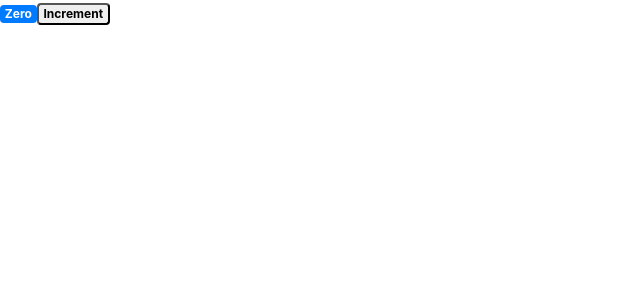
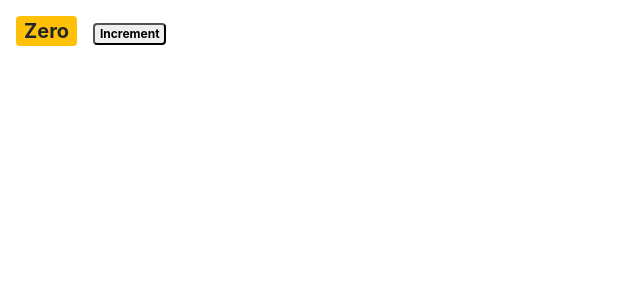
Before and after one commit to rishabh-live/first-react-web, a React (Create React App) app: page / in a window 1280 px wide. Shown: the top 300 px of the page, without its empty margins (0-640 px from the left). Built offline with nearby package versions, Linux system fonts and the light colour scheme.

Commit message:
DynamicBadge

```diff
--- a/src/components/counter.jsx
+++ b/src/components/counter.jsx
@@ -4,14 +4,22 @@ class Counter extends Component {
     state = {
         count: 0
     };
+    noStyles = {
+        fontSize: 20,
+        fontWeight: 'bold',
+    };
     render() {
 
         return (
             <React.Fragment>
-                <span className="badge badge-primary">{this.formatCount()}</span>
+                <span style = {this.noStyles} className={this.formatBadge()}>{this.formatCount()}</span>
                 <button className="badge">Increment</button>
             </React.Fragment>
         );
+    }
+
+    formatBadge(){
+        return this.state.count === 0 ? "badge badge-warning m-3" : "badge badge-primary m3";
     }
 
     formatCount(){
```
